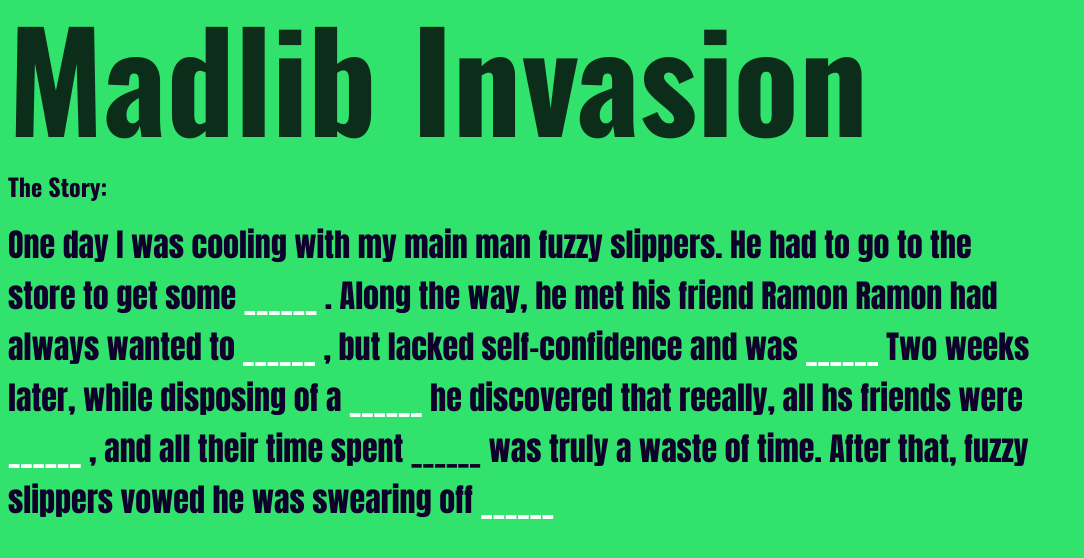
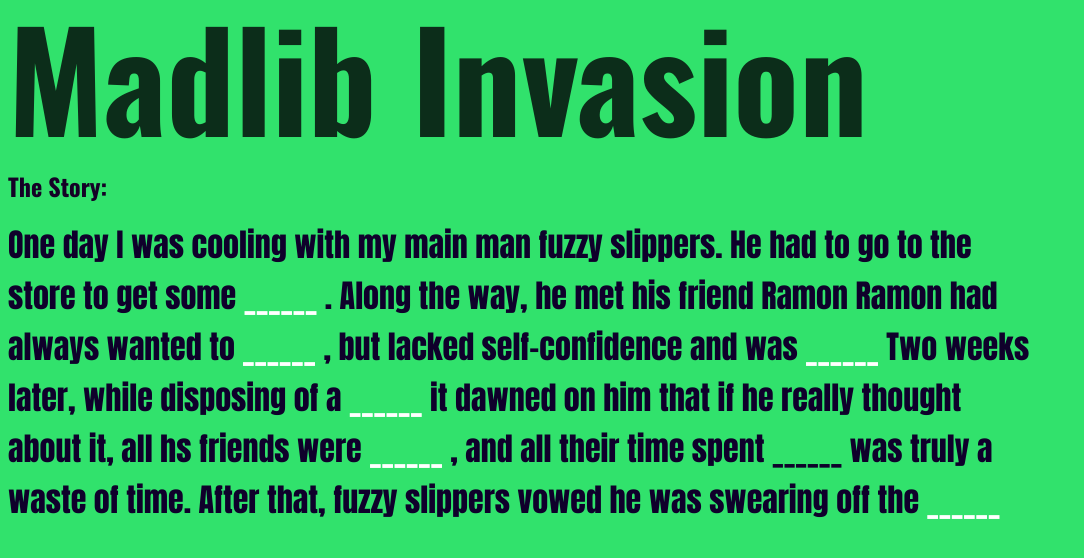
Before and after one commit to dejadavi/lab_15, a website: page index.html at #!/output in a window 1280 px wide. Shown: the whole page, without its empty margins (0-1084 px from the left). Drawn offline with nearby package versions, Linux system fonts and the light colour scheme; some packages are replaced by stand-ins of ours.

Commit message:
FIXED PUBLIC SCHOOL-ESQUE SPELLING

```diff
--- a/output.html
+++ b/output.html
@@ -7,8 +7,8 @@
 <span>Ramon had always wanted to</span> <span  class="word">{{output.vbOne ||"______"}}</span>
 <span>, but lacked self-confidence and was</span> <span class="word">{{output.adjOne ||"______"}}</span>
 <span>Two weeks later, while disposing of a</span> <span class="word" >{{output.nounTwo ||"______"}}</span>
-<span> he discovered that reeally, all hs friends were </span>  <span class="word">{{output.adjOne ||"______"}}</span>
+<span> it dawned on him that if he really thought about it, all hs friends were </span>  <span class="word">{{output.adjOne ||"______"}}</span>
 <span> , and all their time spent </span>  <span >{{output.vbTwo ||"______"}}</span>
-<span> was truly a waste of time.</span> <span> After that, fuzzy slippers vowed he was swearing off </span>
+<span> was truly a waste of time.</span> <span> After that, fuzzy slippers vowed he was swearing off the </span>
 <span  class="word">{{output.nounThree}}</span> <span class="word" >{{output.advTwo ||"______"}}</span>
 </div>
```
